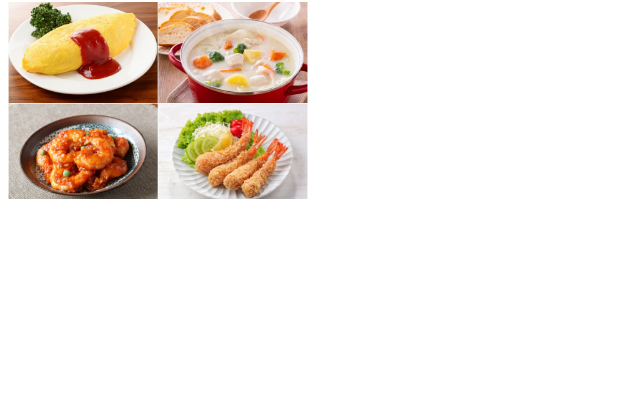
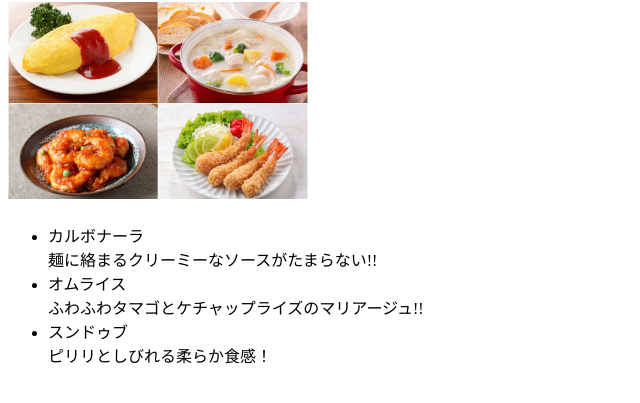
Before and after one commit to omu-aaa24180/omu-aaa24180.github.io, a plain HTML site: page index.html in a window 1280 px wide. Shown: the part 87-490 px from the top of the page, without its empty margins (0-640 px from the left). Drawn offline with Linux system fonts and the light colour scheme.

Commit message:
Update index.html

```diff
--- a/index.html
+++ b/index.html
@@ -9,6 +9,14 @@
     <h1>おすすめの食べ物紹介!!</h1>
     <img src="food.jpg" width="300" alt="食べ物の写真">
     <h2></h2>
-      <ul></ul>
+      <ul>
+          <li>カルボナーラ<br>
+              麺に絡まるクリーミーなソースがたまらない!!</li>
+          <li>オムライス<br>
+              ふわふわタマゴとケチャップライズのマリアージュ!!</li>
+          <li>スンドゥブ<br>
+              ピリリとしびれる柔らか食感！</li>
+
+      </ul>
 </body>
 </html>
```
